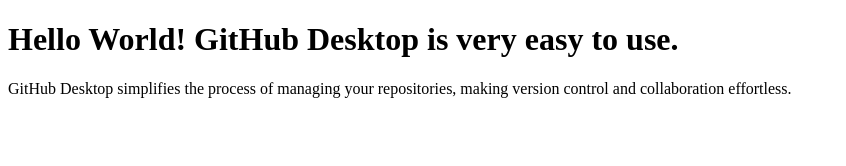
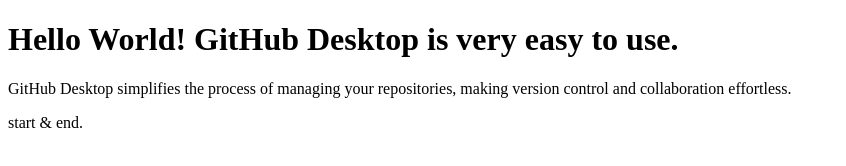
Before and after one commit to fdc-bed/gitsample, a plain HTML site: page index.html in a window 1280 px wide. Shown: the whole page, without its empty margins (0-846 px from the left). Drawn offline with Linux system fonts and the light colour scheme.

Commit message:
Changes (1)

```diff
--- a/index.html
+++ b/index.html
@@ -8,5 +8,6 @@
 <body>
     <h1>Hello World! GitHub Desktop is very easy to use.</h1>
     <p>GitHub Desktop simplifies the process of managing your repositories, making version control and collaboration effortless.</p>
+    <p>start & end.</p>
 </body>
 </html>
```
